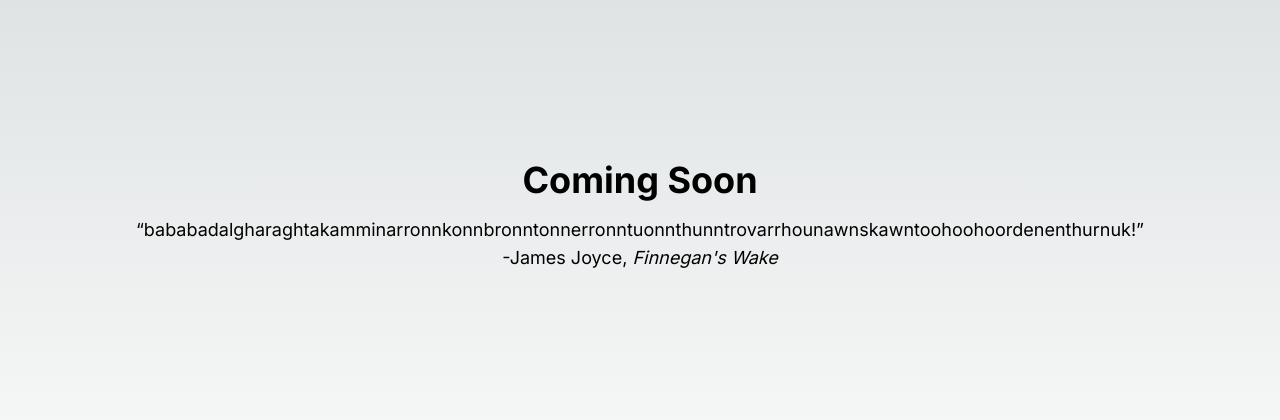
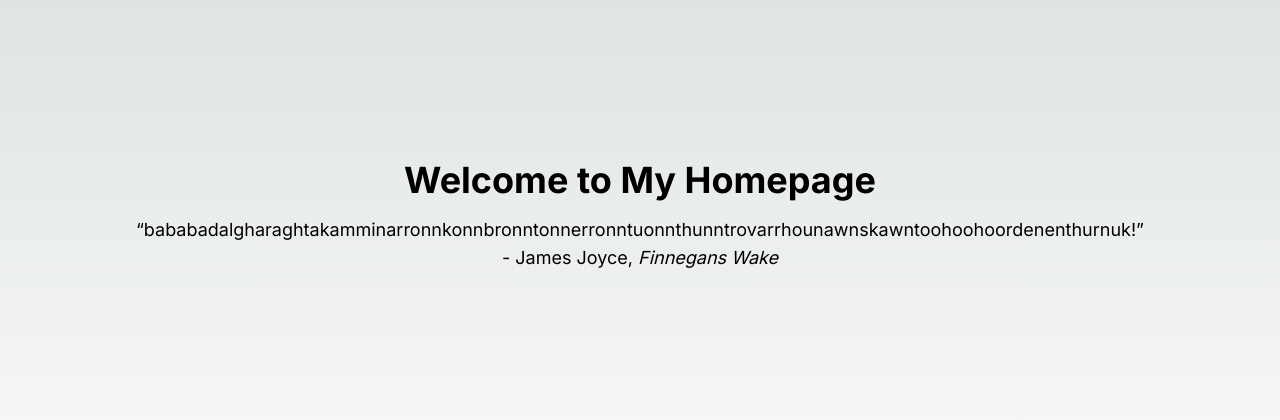
Before and after one commit to Witt-Phillips/site, a Next.js app: page / in a window 1280 px wide. Shown: the part 184-604 px from the top of the page. Built offline with nearby package versions, Linux system fonts and the light colour scheme.

Commit message:
fixed escapes

```diff
--- a/src/app/page.tsx
+++ b/src/app/page.tsx
@@ -1,10 +1,15 @@
+// app/page.tsx
 import React from 'react';
 
 const Home = () => {
   return (
     <div className="flex flex-col items-center justify-center min-h-screen py-2">
-      <h1 className="text-4xl font-bold">Coming Soon</h1>
-      <p className="text-lg mt-4 text-center">“bababadalgharaghtakamminarronnkonnbronntonnerronntuonnthunntrovarrhounawnskawntoohoohoordenenthurnuk!” <br /> -James Joyce, <i>Finnegan's Wake</i></p>
+      <h1 className="text-4xl font-bold">Welcome to My Homepage</h1>
+      <p className="text-lg mt-4 text-center">
+        &ldquo;bababadalgharaghtakamminarronnkonnbronntonnerronntuonnthunntrovarrhounawnskawntoohoohoordenenthurnuk!&rdquo;
+        <br />
+        - James Joyce, <i>Finnegans Wake</i>
+      </p>
     </div>
   );
 };
```
